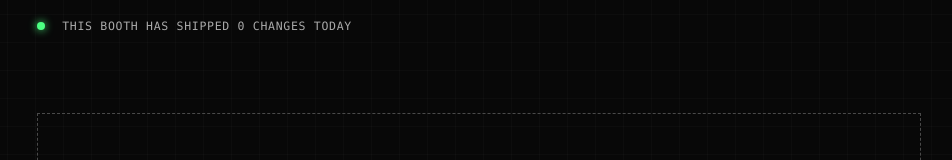
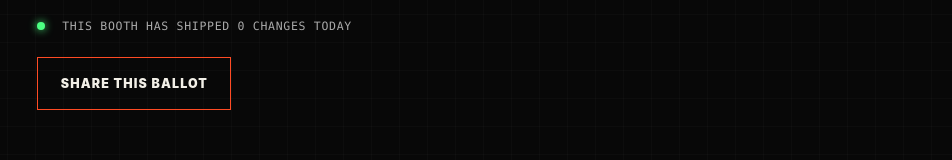
Before and after one commit to camiinthisthang/booth-wall, a Next.js app: page /vote in a window 1280 px wide. Shown: the part 854-1014 px from the top of the page, without its empty margins (161-1113 px from the left). Built offline with nearby package versions, Linux system fonts and the light colour scheme; no server answers.

Commit message:
BOOTH-18: Add ballot share feedback (#20)
Co-authored-by: factory-droid[bot] <138933559+factory-droid[bot]@users.noreply.github.com>

```diff
--- a/app/vote/vote.tsx
+++ b/app/vote/vote.tsx
@@ -1,6 +1,6 @@
 "use client";
 
-import { useEffect, useState } from "react";
+import { useEffect, useState, type CSSProperties } from "react";
 
 type VoteIssue = {
   id: string;
@@ -20,8 +20,59 @@ type GitHubSummary = {
   mergedToday: number;
 };
 
+type ShareStatus =
+  | { kind: "idle" }
+  | { kind: "sharing" }
+  | { kind: "shared" }
+  | { kind: "copied" }
+  | { kind: "canceled" }
+  | { kind: "manual"; url: string };
+
 const VOTER_KEY = "booth-voter-id";
 const VOTED_KEY = "booth-voted-issues";
+const SHARE_TITLE = "Vote on what Factory builds next";
+const SHARE_TEXT = "Pick the next feature an autonomous Droid ships to the booth wall.";
+const SHARE_NOTICE_MS = 5000;
+
+const shareRowStyle: CSSProperties = {
+  display: "flex",
+  flexWrap: "wrap",
+  alignItems: "center",
+  gap: "0.75rem 1rem",
+  marginTop: "1.5rem",
+};
+
+const shareButtonStyle: CSSProperties = {
+  minHeight: "3.3rem",
+  padding: "0 1.4rem",
+  border: "1px solid var(--signal)",
+  background: "transparent",
+  color: "var(--paper)",
+  fontSize: "0.78rem",
+  fontWeight: 900,
+  letterSpacing: "0.09em",
+  cursor: "pointer",
+};
+
+const shareStatusStyle: CSSProperties = {
+  flex: "1 1 14rem",
+  margin: 0,
+  color: "var(--soft)",
+  fontSize: "0.9rem",
+  lineHeight: 1.4,
+};
+
+const shareLinkStyle: CSSProperties = {
+  display: "block",
+  width: "100%",
+  marginTop: "0.5rem",
+  padding: "0.65rem 0.75rem",
+  border: "1px solid var(--line)",
+  background: "var(--panel)",
+  color: "var(--paper)",
+  fontFamily: "ui-monospace, SFMono-Regular, Menlo, monospace",
+  fontSize: "0.85rem",
+};
 
 function browserVoterId() {
   let id = localStorage.getItem(VOTER_KEY);
@@ -32,12 +83,67 @@ function browserVoterId() {
   return id;
 }
 
+function ballotUrl() {
+  return new URL("/vote", window.location.origin).toString();
+}
+
+function isAbort(error: unknown) {
+  return (
+    typeof error === "object" &&
+    error !== null &&
+    (error as { name?: unknown }).name === "AbortError"
+  );
+}
+
+async function copyToClipboard(text: string) {
+  if (!window.isSecureContext || !navigator.clipboard?.writeText) return false;
+  try {
+    await navigator.clipboard.writeText(text);
+    return true;
+  } catch {
+    return false;
+  }
+}
+
+function shareMessage(status: ShareStatus) {
+  switch (status.kind) {
+    case "sharing":
+      return "Opening share options...";
+    case "shared":
+      return "Thanks for sharing the ballot.";
+    case "copied":
+      return "Ballot link copied. Paste it anywhere to invite another vote.";
+    case "canceled":
+      return "Share canceled. Nothing was sent.";
+    case "manual":
+      return "Sharing is not available here. Copy this link to share the ballot:";
+    default:
+      return "";
+  }
+}
+
 export function Vote() {
   const [data, setData] = useState<IssueResponse | null>(null);
   const [error, setError] = useState("");
   const [voted, setVoted] = useState<Set<string>>(new Set());
   const [pending, setPending] = useState<Set<string>>(new Set());
   const [mergedToday, setMergedToday] = useState(0);
+  const [shareStatus, setShareStatus] = useState<ShareStatus>({ kind: "idle" });
+
+  useEffect(() => {
+    if (
+      shareStatus.kind !== "shared" &&
+      shareStatus.kind !== "copied" &&
+      shareStatus.kind !== "canceled"
+    ) {
+      return;
+    }
+    const timer = window.setTimeout(
+      () => setShareStatus({ kind: "idle" }),
+      SHARE_NOTICE_MS,
+    );
+    return () => window.clearTimeout(timer);
+  }, [shareStatus]);
 
   useEffect(() => {
     const savedVoteTimer = window.setTimeout(() => {
@@ -59,6 +165,36 @@ export function Vote() {
       .catch(() => undefined);
     return () => window.clearTimeout(savedVoteTimer);
   }, []);
+
+  async function shareBallot() {
+    if (shareStatus.kind === "sharing") return;
+    const url = ballotUrl();
+    const payload: ShareData = { title: SHARE_TITLE, text: SHARE_TEXT, url };
+    setShareStatus({ kind: "sharing" });
+
+    const canNativeShare =
+      typeof navigator.share === "function" &&
+      (typeof navigator.canShare !== "function" || navigator.canShare(payload));
+    if (canNativeShare) {
+      try {
+        await navigator.share(payload);
+        setShareStatus({ kind: "shared" });
+        return;
+      } catch (shareError) {
+        if (isAbort(shareError)) {
+          setShareStatus({ kind: "canceled" });
+          return;
+        }
+        // Any other rejection (for example NotAllowedError) falls back to copying.
+      }
+    }
+
+    if (await copyToClipboard(url)) {
+      setShareStatus({ kind: "copied" });
+    } else {
+      setShareStatus({ kind: "manual", url });
+    }
+  }
 
   async function castVote(issueId: string) {
     if (!data || voted.has(issueId) || pending.has(issueId)) return;
@@ -147,6 +283,30 @@ export function Vote() {
           <span className="signal-dot" />
           This booth has shipped {mergedToday} changes today
         </p>
+        <div style={shareRowStyle}>
+          <button
+            type="button"
+            style={shareButtonStyle}
+            onClick={shareBallot}
+            disabled={shareStatus.kind === "sharing"}
+            aria-describedby="ballot-share-status"
+          >
+            SHARE THIS BALLOT
+          </button>
+          <div id="ballot-share-status" role="status" style={shareStatusStyle}>
+            {shareMessage(shareStatus)}
+            {shareStatus.kind === "manual" && (
+              <input
+                type="text"
+                readOnly
+                aria-label="Ballot link"
+                value={shareStatus.url}
+                style={shareLinkStyle}
+                onFocus={(event) => event.currentTarget.select()}
+              />
+            )}
+          </div>
+        </div>
       </header>
       {error && <div className="vote-alert" role="alert">{error}</div>}
       {!data && !error && <div className="system-state">Loading the live ballot...</div>}
```
